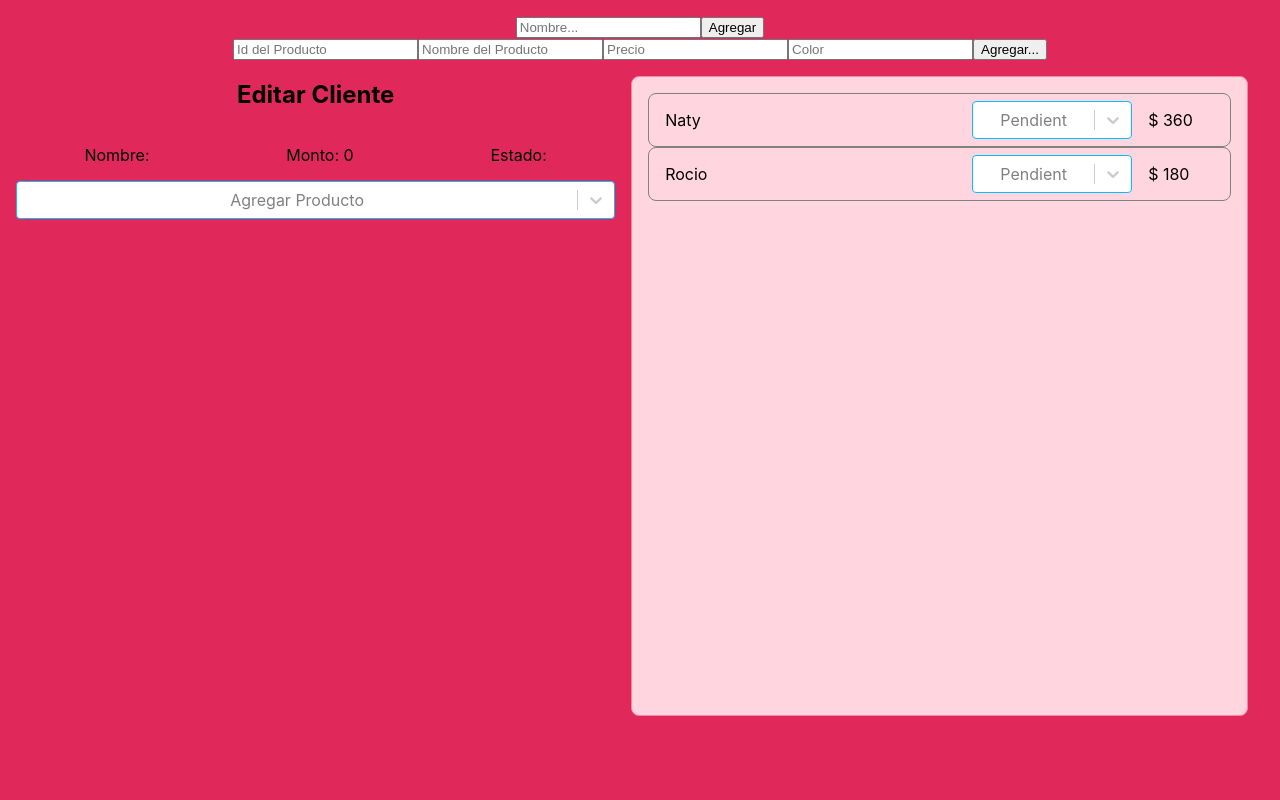
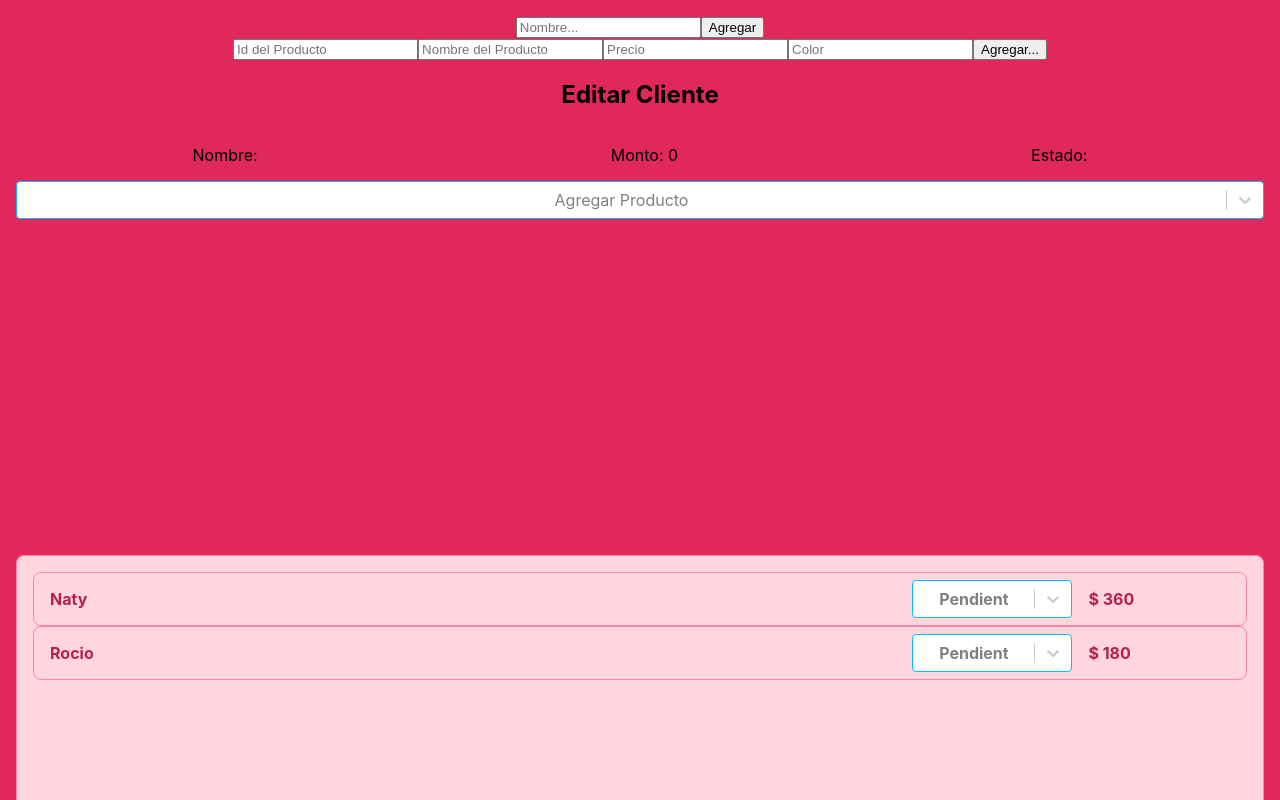
Before and after one commit to briann39/BelApp, a React (Create React App) app: page / in a window 1280 px wide. Shown: the top 800 px of the page. Built offline with nearby package versions, Linux system fonts and the light colour scheme.

Commit message:
Actualizacion: Responzive

```diff
--- a/src/components/clientList.jsx
+++ b/src/components/clientList.jsx
@@ -113,7 +113,7 @@ export const ClientList = () => {
         />
         <button type="submit">Agregar...</button>
       </form>
-      <div style={{ display: "flex" }}>
+      <div className="">
         <div className="client-info">
           <h2>Editar Cliente</h2>
           <div className="client-info-text">
--- a/src/styles/styleList.css
+++ b/src/styles/styleList.css
@@ -3,7 +3,6 @@
   background-color: var(--pink-100);
   width: 100%;
   box-sizing: border-box;
-  margin: 1rem;
   border-radius: 0.5rem;
   padding: 1rem;
   overflow: auto;
@@ -19,13 +18,15 @@
   justify-content: space-between;
   box-sizing: border-box;
   padding: 0 1rem;
-  border: solid 1px gray;
+  border: solid 1px var(--border);
   transition: background-color 0.3s ease;
   cursor: pointer;
+  color: var(--border-dark);
+  font-weight: bold;
 }
 
 .client-item:hover {
-  background-color: var(--pink-dark);
+  background-color: var(--pink-500);
 }
 
 .item-right {
@@ -73,3 +74,9 @@
   align-items: center;
   justify-content: space-around;
 }
+
+@media (max-width: 600px) {
+  .client-info {
+    display: none;
+  }
+}
```
